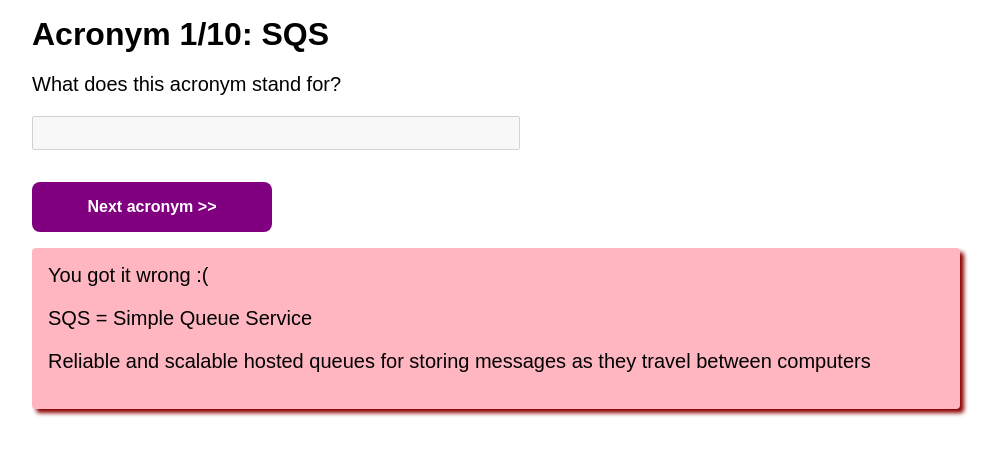
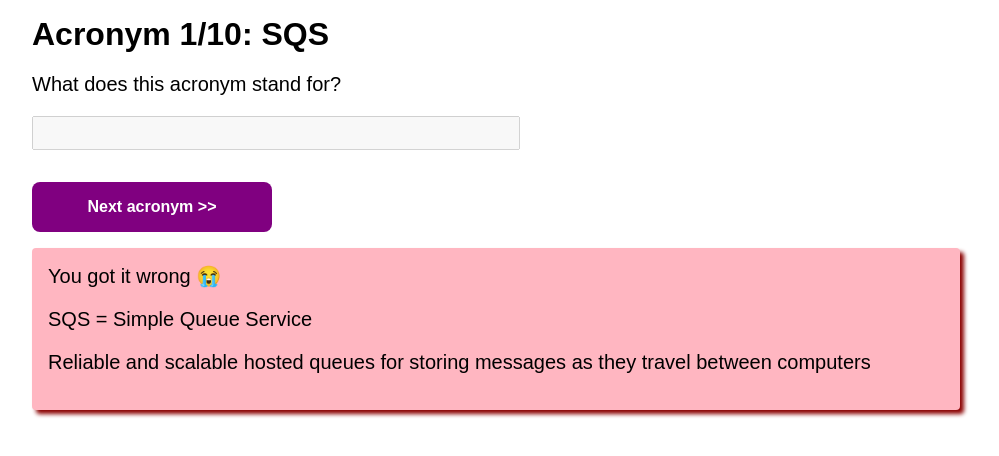
Before and after one commit to dana-ciocan/acronym-test, a Vue app: page / in a window 1280 px wide. Both pictures are taken after a click on the button "Check answer". Shown: the top 456 px of the page, without its empty margins (144-1143 px from the left). Built offline with nearby package versions, Linux system fonts and the light colour scheme.

Commit message:
Use emoticons

```diff
--- a/src/App.vue
+++ b/src/App.vue
@@ -37,10 +37,10 @@
       "
     >
       <p v-if="correctAnswers[selectedAcronym] === true">
-        You got it right!
+        You got it right 🎉
       </p>
       <p v-if="correctAnswers[selectedAcronym] === false">
-        You got it wrong :(
+        You got it wrong 😭
       </p>
       <p v-if="correctAnswers[selectedAcronym] !== undefined">
         {{ acronyms[selectedAcronym].acronym }} =
```
